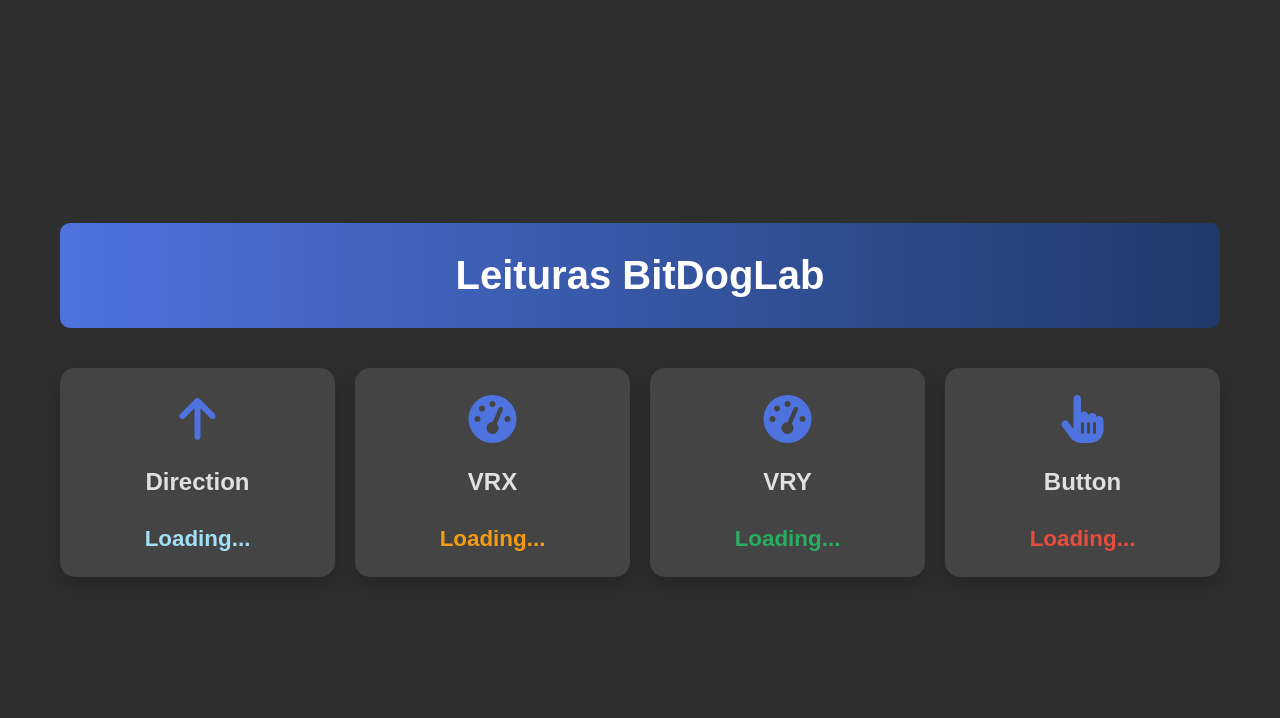
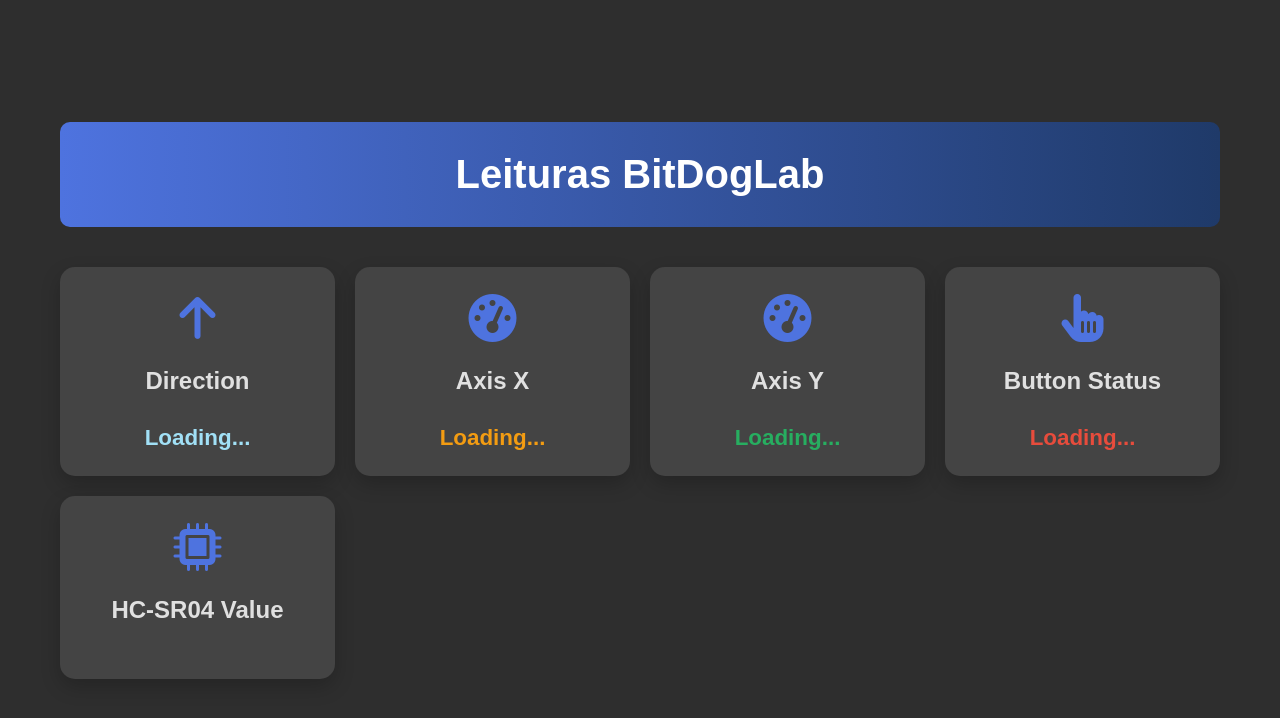
Before and after one commit to thalyssonDEV/EmbarcaTech-BitDogLab-FastAPI-Server, a FastAPI app: page / in a window 1280 px wide. Shown: the top 718 px of the page. Run offline with FastAPI, Linux system fonts and the light colour scheme; data that the repository does not hold is empty.

Commit message:
Update index.html

```diff
--- a/templates/index.html
+++ b/templates/index.html
@@ -4,54 +4,54 @@
   <meta charset="UTF-8" />
   <meta name="viewport" content="width=device-width, initial-scale=1.0"/>
   <title>Server BitDogLab</title>
-  <!-- Font Awesome -->
+
   <link
     rel="stylesheet"
     href="https://cdnjs.cloudflare.com/ajax/libs/font-awesome/6.0.0-beta3/css/all.min.css"
-  />
-  <!-- Masterpiece CSS -->
+    href="https://fonts.googleapis.com/css2?family=Roboto+Slab:wght@700&display=swap" rel="stylesheet">
+
   <link rel="stylesheet" href="static/css/styles.css" />
 </head>
 <body>
   <div class="container">
-    <!-- Cabeçalho com gradiente -->
+
     <header class="header">
       <h1>Leituras BitDogLab</h1>
     </header>
 
-    <!-- GRID DE CARDS -->
     <div class="grid">
-      <!-- CARD: Direction -->
       <div class="card direction">
         <div class="icon-wrapper"><i class="fas fa-arrow-up"></i></div>
         <h2>Direction</h2>
         <div class="value" id="direction"></div>
       </div>
 
-      <!-- CARD: VRX -->
       <div class="card vrx">
         <div class="icon-wrapper"><i class="fas fa-tachometer-alt"></i></div>
-        <h2>VRX</h2>
+        <h2>Axis X</h2>
         <div class="value" id="vrx"></div>
       </div>
 
-      <!-- CARD: VRY -->
       <div class="card vry">
         <div class="icon-wrapper"><i class="fas fa-tachometer-alt"></i></div>
-        <h2>VRY</h2>
+        <h2>Axis Y</h2>
         <div class="value" id="vry"></div>
       </div>
 
-      <!-- CARD: Button Status -->
       <div class="card button">
         <div class="icon-wrapper"><i class="fas fa-hand-pointer"></i></div>
-        <h2>Button</h2>
+        <h2>Button Status</h2>
         <div class="value" id="button_status"></div>
+      </div>
+
+      <div class="card sensor">
+        <div class="icon-wrapper"><i class="fas fa-microchip"></i></div>
+        <h2>HC-SR04 Value</h2>
+        <div class="value" id="sensor_status"></div>
       </div>
     </div>
   </div>
 
-  <!-- Script de requisição -->
   <script src="static/js/apiRequests.js"></script>
 </body>
 </html>
```
